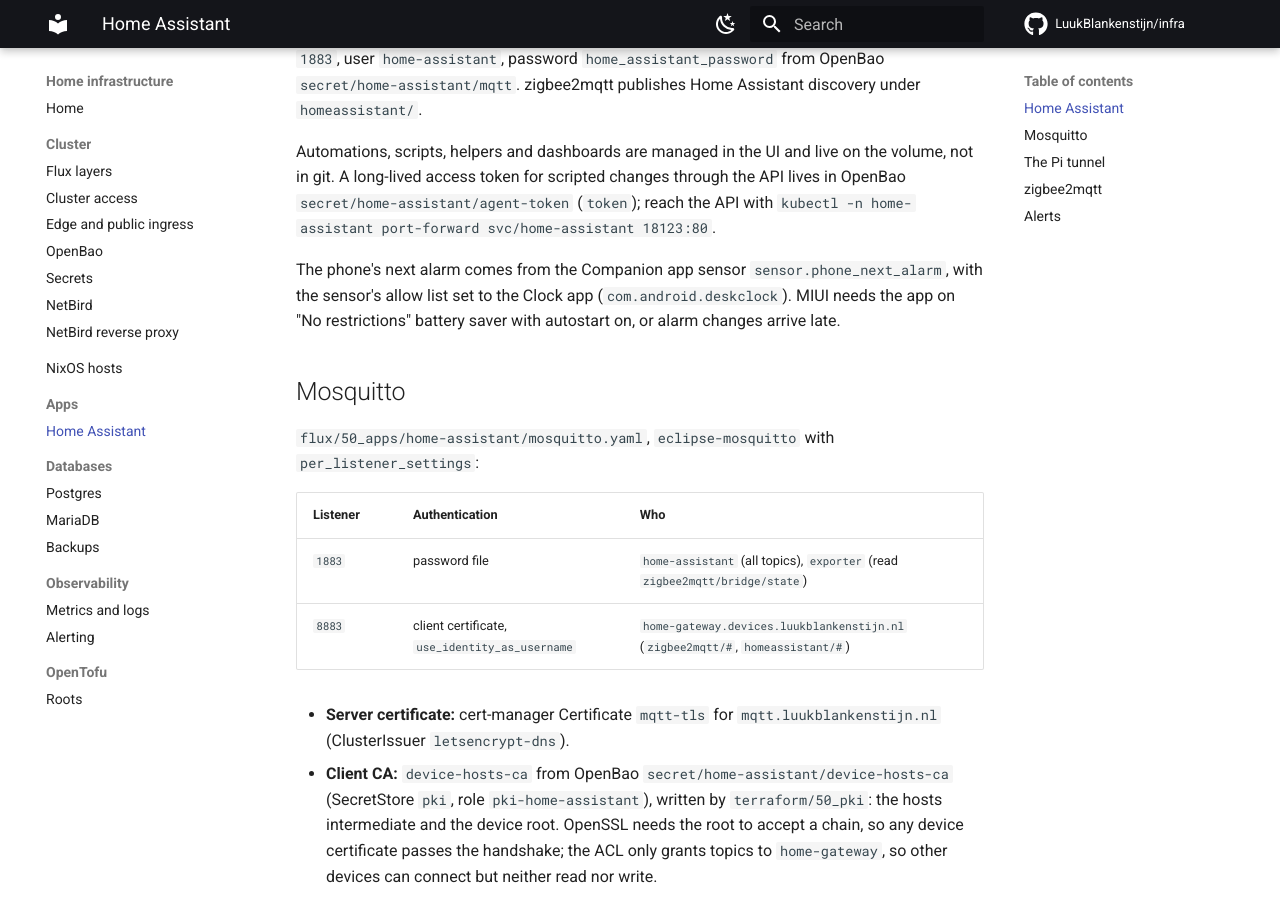
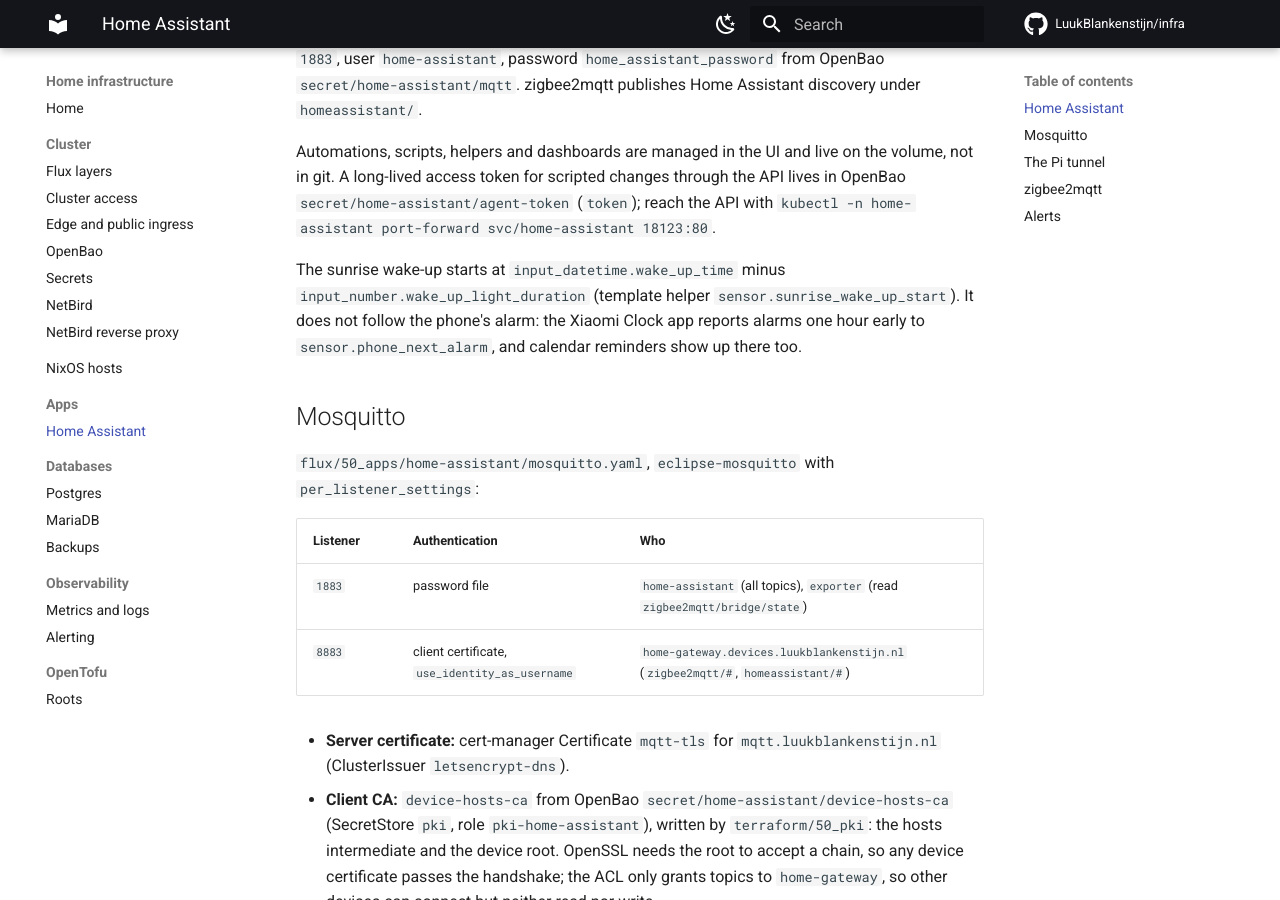
Before and after one commit to LuukBlankenstijn/infra, an MkDocs documentation site: the page built from docs/apps/home-assistant.md, in a window 1280 px wide and 900 px high, scrolled down 1102 px. Built offline with MkDocs 1.6.1 and Material for MkDocs 9.7.7, drawn with Linux system fonts in a browser that asks for light colours; comment, search, counter and statistics services are not loaded.

Commit message:
docs(home-assistant): sunrise follows a fixed wake-up time

```diff
--- a/docs/apps/home-assistant.md
+++ b/docs/apps/home-assistant.md
@@ -55,10 +55,11 @@ the volume, not in git. A long-lived access token for scripted changes through
 the API lives in OpenBao `secret/home-assistant/agent-token` (`token`); reach the
 API with `kubectl -n home-assistant port-forward svc/home-assistant 18123:80`.
 
-The phone's next alarm comes from the Companion app sensor
-`sensor.phone_next_alarm`, with the sensor's allow list set to the Clock app
-(`com.android.deskclock`). MIUI needs the app on "No restrictions" battery saver
-with autostart on, or alarm changes arrive late.
+The sunrise wake-up starts at `input_datetime.wake_up_time` minus
+`input_number.wake_up_light_duration` (template helper
+`sensor.sunrise_wake_up_start`). It does not follow the phone's alarm: the Xiaomi
+Clock app reports alarms one hour early to `sensor.phone_next_alarm`, and calendar
+reminders show up there too.
 
 ## Mosquitto
 
```
